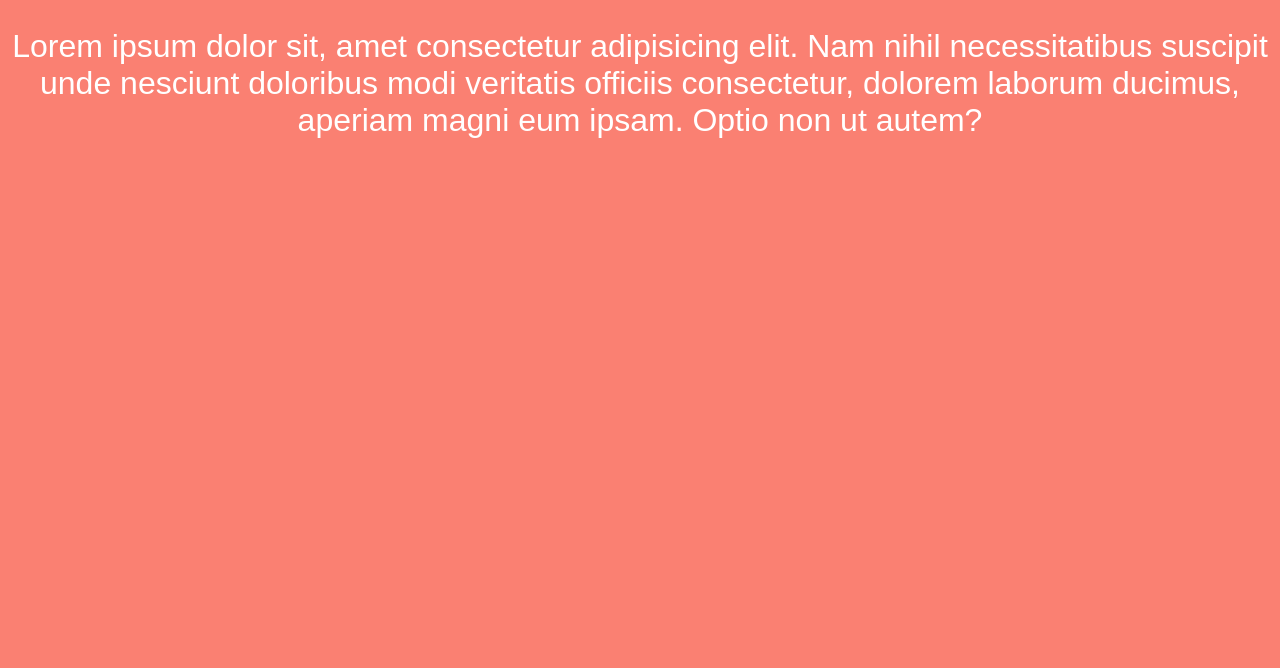
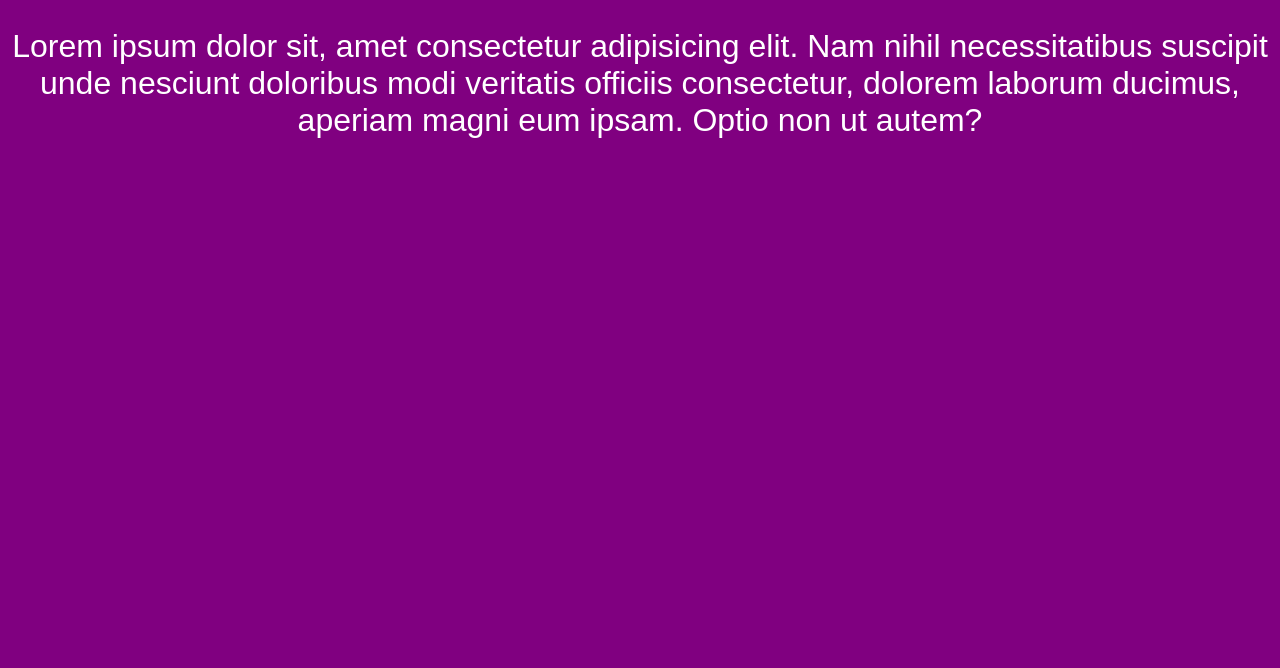
Before and after one commit to ecvdbdx/exercice-git-b2, a plain HTML site: page index.html in a window 1280 px wide. Shown: the part 132-800 px from the top of the page. Drawn offline with Linux system fonts and the light colour scheme.

Commit message:
Background purple

```diff
--- a/index.html
+++ b/index.html
@@ -5,7 +5,7 @@
   <meta name="viewport" content="width=device-width, initial-scale=1.0">
   <style>
     body {
-      background-color: salmon;
+      background-color: purple;
     }
 
     h1, p {
```
